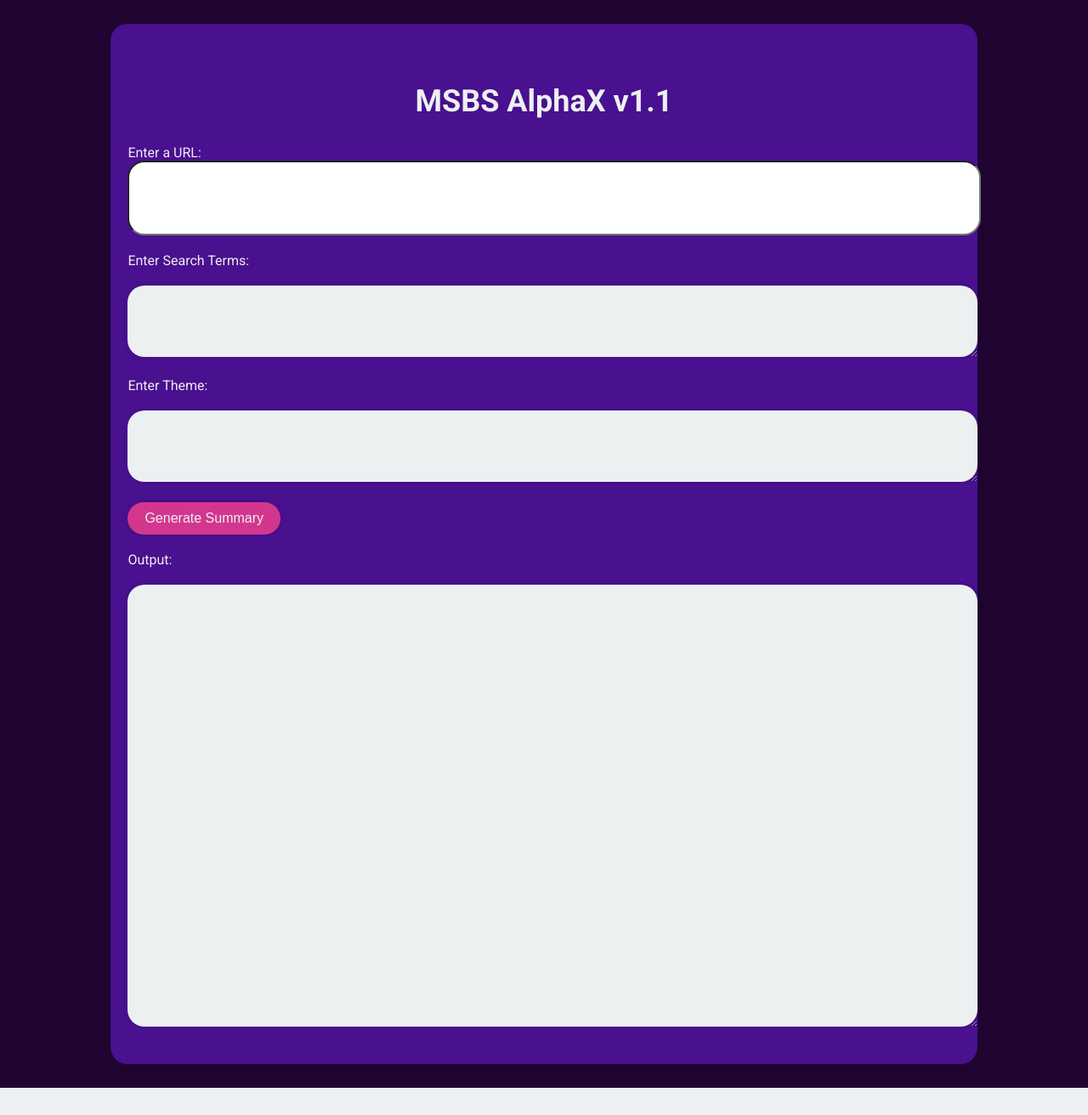
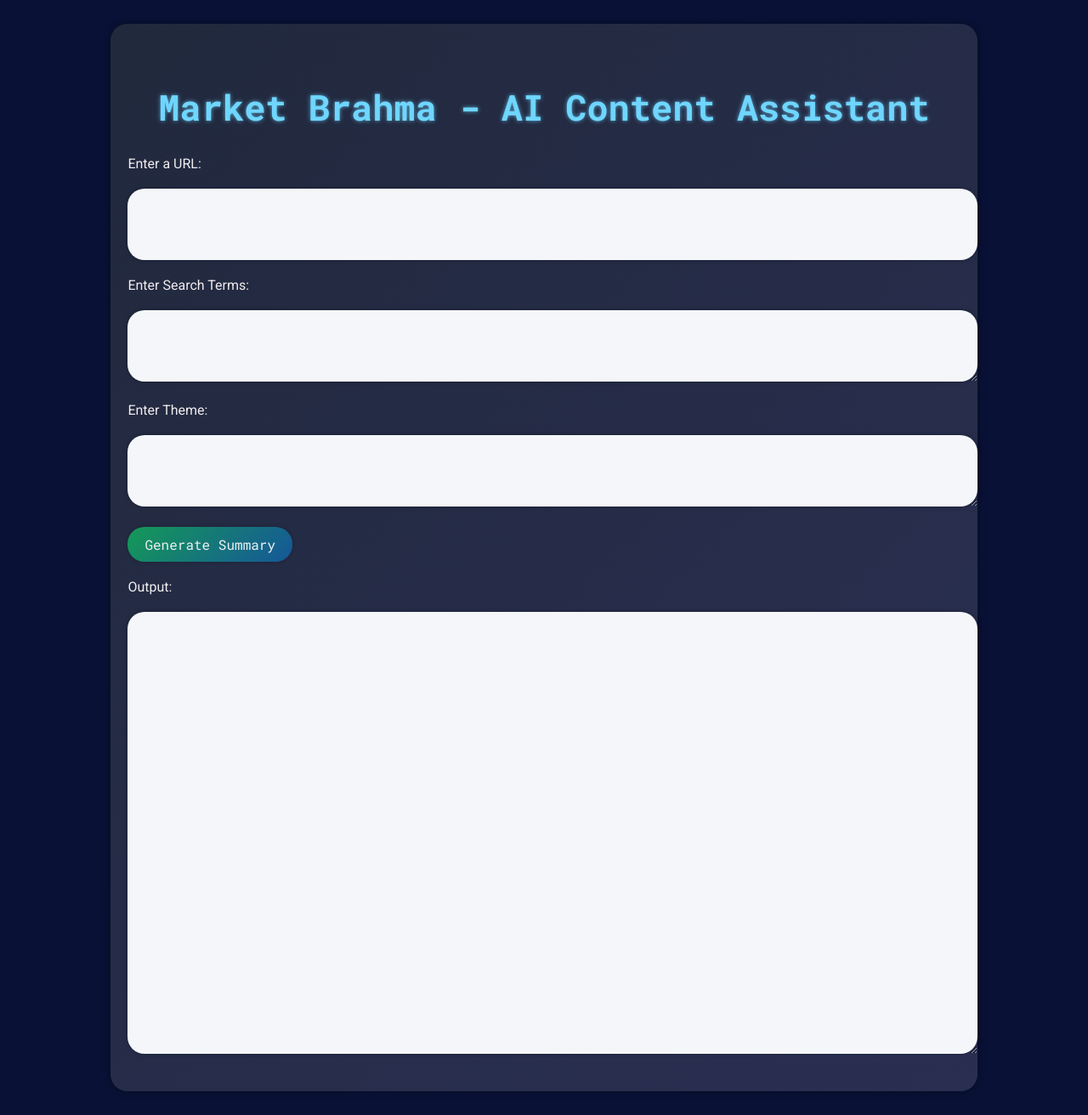
Before and after one commit to rohithsampathi/c1-artgen, a Flask app: page / in a window 1280 px wide. Shown: the whole page at 85% size. Before the commit the page ends 1280 px from the top, so only its background shows below. Run offline with Flask 3, Linux system fonts and the light colour scheme.

Commit message:
Market Brahma

```diff
--- a/static/styles.css
+++ b/static/styles.css
@@ -1,4 +1,5 @@
 @import url('https://fonts.googleapis.com/css2?family=Roboto:wght@300;400;500;700&display=swap');
+@import url('https://fonts.googleapis.com/css2?family=Roboto+Mono:wght@300;400;500;700&display=swap');
 
 body {
   font-family: 'Roboto', Arial, sans-serif;
@@ -6,7 +7,7 @@ body {
   flex-direction: column;
   align-items: center;
   padding: 20px;
-  background-color: #200532;
+  background-color: #091236;
   color: #f1ecef;
 }
 
@@ -15,31 +16,35 @@ body {
   margin: auto;
   border-radius: 20px;
   padding: 20px;
-  background: #49108f;
-  box-shadow: 0 0 10px rgba(0, 0, 0, 0.2);
+  background: linear-gradient(135deg, #21293d, #2a2f52);
+  box-shadow: 0 0 10px rgba(0, 0, 0, 0.4);
 }
 
 h1 {
-  font-size: 36px;
+  font-size: 42px;
+  font-family: 'Roboto Mono', monospace;
   font-weight: bold;
   margin-top: 50px;
   margin-bottom: 30px;
   text-align: center;
-  color: #ecf0f1;
+  color: #6fd6ff;
+  text-shadow: 0 0 5px rgba(111, 214, 255, 0.7);
 }
 
-textarea {
+textarea, .input-field {
   width: 100%;
   height: 64px; /* Adjust this value for 2 lines of text */
   margin-bottom: 20px;
   margin-top: 20px;
   padding: 10px;
   font-size: 16px;
+  font-family: 'Roboto Mono', monospace;
   border: none;
   border-radius: 20px;
-  background-color: #ecf0f1;
-  box-shadow: 0 0 5px rgba(0, 0, 0, 0.1);
+  background-color: #f4f6f9;
+  box-shadow: 0 0 5px rgba(0, 0, 0, 0.3);
   color: #000000;
+  margin-right: 10px;
 }
 
 button {
@@ -47,17 +52,18 @@ button {
   margin-bottom: 20px;
   padding: 10px 20px;
   font-size: 16px;
+  font-family: 'Roboto Mono', monospace;
   border: none;
   border-radius: 20px;
-  background-color: #d3378d;
+  background: linear-gradient(135deg, #159957, #155799);
   color: #ecf0f1;
   cursor: pointer;
-  box-shadow: 0 0 5px rgba(0, 0, 0, 0.1);
+  box-shadow: 0 0 5px rgba(0, 0, 0, 0.2);
   transition: background-color 0.3s ease;
 }
 
 button:hover {
-  background-color: #2980b9;
+  background: linear-gradient(135deg, #1ebc85, #2396ce);
 }
 
 #loader {
@@ -72,23 +78,10 @@ button:hover {
 
 #news-input, #search-terms-input, #theme-input {
   height: 64px !important; /* Set height for 2 lines of text */
+  margin-right: 10px;
 }
 
 #news-output {
   width: 100%; /* or specific pixel value */
   height: 500px; /* or specific pixel value */
 }
-
-
-@keyframes spin {
-  0% { transform: rotate(0deg); }
-  100% { transform: rotate(360deg); }
-}
-
-.input-field {
-    height: 64px !important;
-    width: 100%;
-    border-radius: 20px;
-    margin-bottom: 20px;
-    padding: 10px;
-}
--- a/templates/index.html
+++ b/templates/index.html
@@ -11,11 +11,11 @@
     <!-- Stylesheet -->
     <link rel="stylesheet" href="{{ url_for('static', filename='styles.css') }}">
 
-    <title>MSBS AlphaX v1.1</title>
+    <title>Market Brahma</title>
   </head>
   <body>
     <div class="container">
-      <h1 class="mt-5">MSBS AlphaX v1.1</h1>
+      <h1 class="mt-5">Market Brahma - AI Content Assistant</h1>
       <form id="generate-form">
         <div class="form-group mt-2">
             <label for="news-input">Enter a URL:</label>
```
